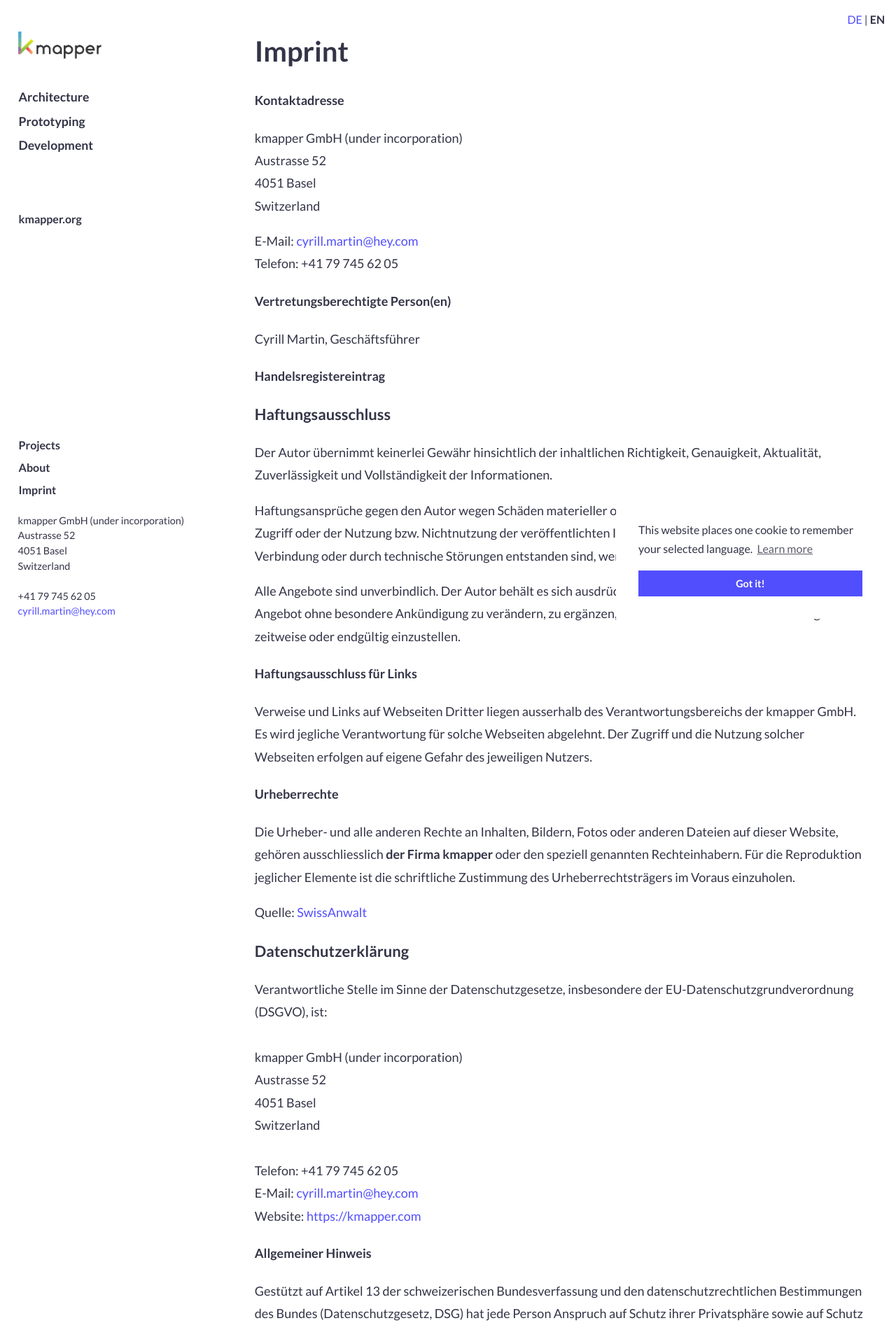
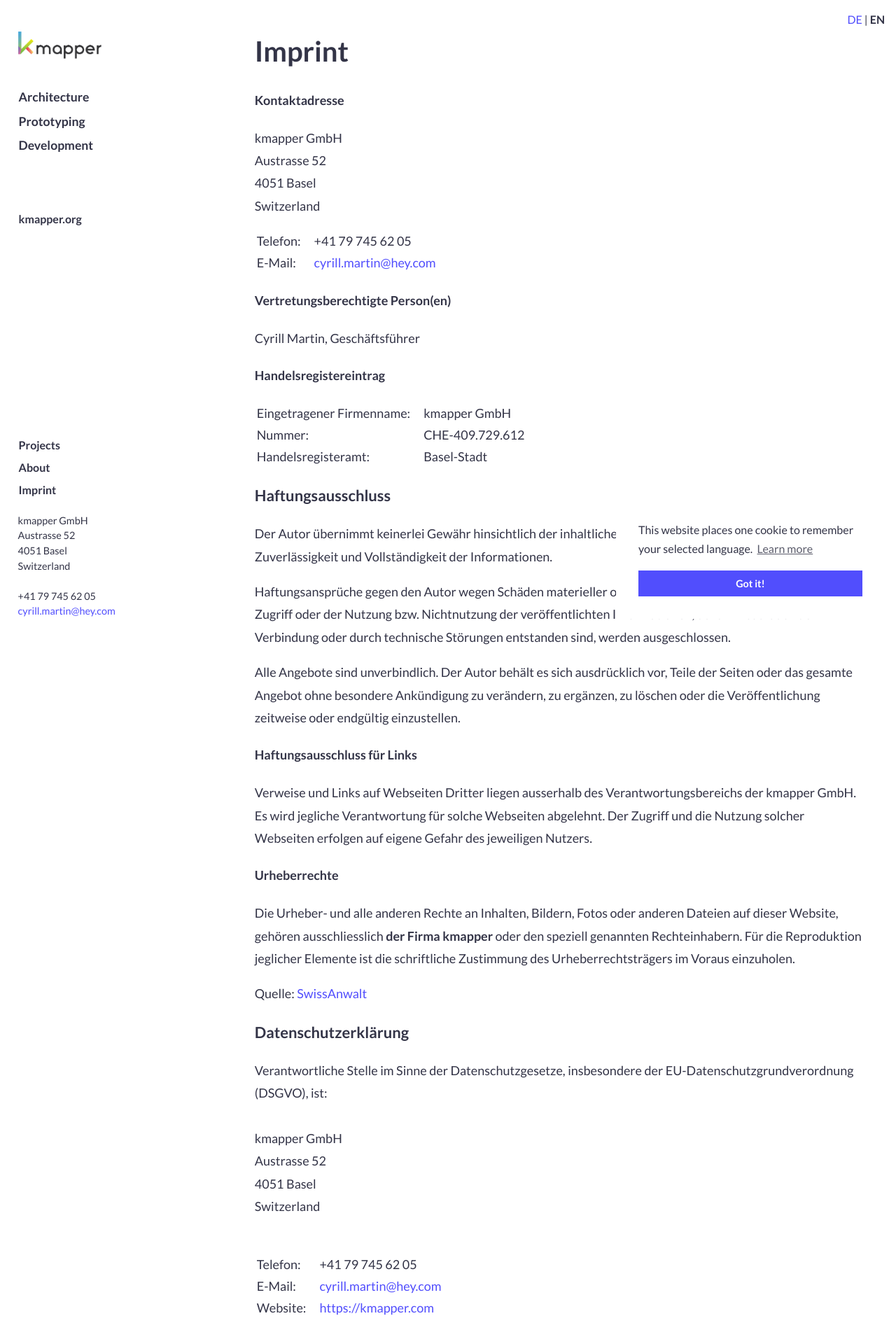
Before and after one commit to cyrill-martin/kmapper.com, a Jekyll site: the page built from sites/_en/imprint.md, in a window 1280 px wide. Shown: the top 1900 px of the page at 70% size. Built offline with Jekyll 4.4.1, drawn with Linux system fonts in a browser that asks for light colours.

Commit message:
Add hr number, add new projects layout

```diff
--- a/_config.yml
+++ b/_config.yml
@@ -20,9 +20,7 @@
 
 title: kmapper
 company: kmapper GmbH
-companyAddOn_de: (in Gründung)
-companyAddOn_en: (under incorporation)
-hr_number:
+hr_number: CHE-409.729.612
 hr_place: Basel-Stadt
 
 email: cyrill.martin@hey.com
--- a/_includes/footer.html
+++ b/_includes/footer.html
@@ -18,5 +18,5 @@
   <a href="mailto:{{ site.email }}">{{ site.email }}</a>
 </div>
 <div class="copyright-statement">
-  &#169; {{ 'now' | date: "%Y" + 1 }} {{ site.company }} {%- if page.lang == "de" -%} &nbsp;{{ site.companyAddOn_de }} {%- else -%} &nbsp;{{ site.companyAddOn_en }} {%- endif -%}
+  &#169; {{ 'now' | date: "%Y" + 1 }} {{ site.company }}
 </div>
--- a/_layouts/imprint.html
+++ b/_layouts/imprint.html
@@ -13,12 +13,7 @@
 		<h4>Kontaktadresse</h4>
 
 		<p>
-			{{ site.company }}
-			{%- if page.lang == "de" -%}
-				&nbsp;{{ site.companyAddOn_de }}<br>
-			{%- else -%}
-			    &nbsp;{{ site.companyAddOn_en }}<br>
-			{%- endif -%}
+			{{ site.company }}<br>
 			Austrasse 52<br>
 			4051 Basel<br>
 			{%- if page.lang == "de" -%}
@@ -29,8 +24,16 @@
 		</p>
 
 		<p>
-			E-Mail: <a href="mailto:{{ site.email }}">{{ site.email }}</a><br>
-			Telefon: {{ site.telephone }}
+			<table>
+				<tr>
+    				<td>Telefon:</td>
+    				<td>{{ site.telephone }}</td>
+    			</tr>
+    			<tr>
+    				<td>E-Mail:</td>
+    				<td><a href="mailto:{{ site.email }}">{{ site.email }}</a></td>
+  				</tr>
+			</table>
 		</p>
 
 		<h4>Vertretungsberechtigte Person(en)</h4>
@@ -41,11 +44,22 @@
 
 		<h4>Handelsregistereintrag</h4>
 
-<!-- 		<p>
-			Eingetragener Firmenname: {{ site.company }} <br>
-			Nummer: {{ site.hr_number }}<br>
-			Handelsregisteramt: {{ site.hr_place }}
-		</p> -->
+		<p>
+			<table>
+				<tr>
+    				<td>Eingetragener Firmenname:</td>
+    				<td>{{ site.company }}</td>
+    			</tr>
+    			<tr>
+    				<td>Nummer:</td>
+    				<td>{{ site.hr_number }}</td>
+  				</tr>
+  				<tr>
+  					<td>Handelsregisteramt:</td>
+  					<td>{{ site.hr_place }}</td>
+  				</tr>
+			</table>
+		</p>
 
 		<h3>Haftungsausschluss</h3>
 
@@ -82,12 +96,7 @@
 		<p>
 			Verantwortliche Stelle im Sinne der Datenschutzgesetze, insbesondere der EU-Datenschutzgrundverordnung (DSGVO), ist:
 			<br><br>
-			{{ site.company }}
-			{%- if page.lang == "de" -%}
-				&nbsp;{{ site.companyAddOn_de }}<br>
-			{%- else -%}
-			    &nbsp;{{ site.companyAddOn_en }}<br>
-			{%- endif -%}
+			{{ site.company }}<br>
 			Austrasse 52<br>
 			4051 Basel<br>
 			{%- if page.lang == "de" -%}
@@ -96,9 +105,20 @@
 				Switzerland<br>
 			{%- endif -%}
 			<br>
-			Telefon: {{ site.telephone }}<br/>
-			E-Mail: <a href="mailto:{{ site.email }}">{{ site.email }}</a><br/>
-			Website: <a href="{{ "/" | relative_url }}">https://kmapper.com</a>
+			<table>
+				<tr>
+    				<td>Telefon:</td>
+    				<td>{{ site.telephone }}</td>
+    			</tr>
+    			<tr>
+    				<td>E-Mail:</td>
+    				<td><a href="mailto:{{ site.email }}">{{ site.email }}</a></td>
+  				</tr>
+  				<tr>
+  					<td>Website:</td>
+  					<td><a href="{{ "/" | relative_url }}">https://kmapper.com</a></td>
+  				</tr>
+			</table>
 		</p>
 
 		<h4>Allgemeiner Hinweis</h4>
--- a/_sass/kmapper.scss
+++ b/_sass/kmapper.scss
@@ -9,6 +9,36 @@
 
 $logo-width: 120px;
 $margin: 0.5rem;
+$opacity: 0.8;
+
+.grad-blueish {
+	background: -webkit-linear-gradient(left, rgba(67, 166, 221, $opacity) 0%, rgba(113, 180, 162, $opacity) 80%, rgba(126, 187, 138, $opacity) 100%);
+	background: -o-linear-gradient(left, rgba(67, 166, 221, $opacity) 0%, rgba(113, 180, 162, $opacity) 80%, rgba(126, 187, 138, $opacity) 100%);
+	background: -ms-linear-gradient(left, rgba(67, 166, 221, $opacity) 0%, rgba(113, 180, 162, $opacity) 80%, rgba(126, 187, 138, $opacity) 100%);
+	background: -moz-linear-gradient(left, rgba(67, 166, 221, $opacity) 0%, rgba(113, 180, 162, $opacity) 80%, rgba(126, 187, 138, $opacity) 100%);
+	background: linear-gradient(to right, rgba(67, 166, 221, $opacity) 0%, rgba(113, 180, 162, $opacity) 80%, rgba(256, 256, 138, $opacity) 100%);
+}
+.grad-redish {
+	background: -webkit-linear-gradient(right, rgba(246, 234, 94, $opacity) 0%, rgba(243, 177, 99, $opacity) 40%, rgba(239, 130, 96, $opacity) 81%, rgba(237, 109, 94, $opacity) 100%);
+	background: -o-linear-gradient(right, rgba(246, 234, 94, $opacity) 0%, rgba(243, 177, 99, $opacity) 40%, rgba(239, 130, 96, $opacity) 81%, rgba(237, 109, 94, $opacity) 100%);
+	background: -ms-linear-gradient(right, rgba(246, 234, 94, $opacity) 0%, rgba(243, 177, 99, $opacity) 40%, rgba(239, 130, 96, $opacity) 81%, rgba(237, 109, 94, $opacity) 100%);
+	background: -moz-linear-gradient(right, rgba(246, 234, 94, $opacity) 0%, rgba(243, 177, 99, $opacity) 40%, rgba(239, 130, 96, $opacity) 81%, rgba(237, 109, 94, $opacity) 100%);
+	background: linear-gradient(to left, rgba(246, 234, 94, $opacity) 0%, rgba(243, 177, 99, $opacity) 40%, rgba(239, 130, 96, $opacity) 81%, rgba(237, 109, 94, $opacity) 100%);
+}
+.grad-purpleish {// purpleish
+	background: -webkit-linear-gradient(left, rgba(121, 111, 177, $opacity) 0%, rgba(172, 110, 164, $opacity) 94%, rgba(177, 110, 163, $opacity) 100%);
+	background: -o-linear-gradient(left, rgba(121, 111, 177, $opacity) 0%, rgba(172, 110, 164, $opacity) 94%, rgba(177, 110, 163, $opacity) 100%);
+	background: -ms-linear-gradient(left, rgba(121, 111, 177, $opacity) 0%, rgba(172, 110, 164, $opacity) 94%, rgba(177, 110, 163, $opacity) 100%);
+	background: -moz-linear-gradient(left, rgba(121, 111, 177, $opacity) 0%, rgba(172, 110, 164, $opacity) 94%, rgba(177, 110, 163, $opacity) 100%);
+	background: linear-gradient(to right, rgba(121, 111, 177, $opacity) 0%, rgba(172, 110, 164, $opacity) 94%, rgba(177, 110, 163, $opacity) 100%);
+}
+.grad-greenish {// greenish
+	background: -webkit-linear-gradient(right, rgba(243, 236, 10, $opacity) 0%, rgba(188, 214, 48, $opacity) 60%, rgba(156, 203, 59, $opacity) 100%);
+	background: -o-linear-gradient(right, rgba(243, 236, 10, $opacity) 0%, rgba(188, 214, 48, $opacity) 60%, rgba(156, 203, 59, $opacity) 100%);
+	background: -ms-linear-gradient(right, rgba(243, 236, 10, $opacity) 0%, rgba(188, 214, 48, $opacity) 60%, rgba(156, 203, 59, $opacity) 100%);
+	background: -moz-linear-gradient(right, rgba(243, 236, 10, $opacity) 0%, rgba(188, 214, 48, $opacity) 60%, rgba(156, 203, 59, $opacity) 100%);
+	background: linear-gradient(to left, rgba(243, 236, 10, $opacity) 0%, rgba(188, 214, 48, $opacity) 60%, rgba(156, 203, 59, $opacity) 100%);
+}
 
 a {
 	color: #514efd;
@@ -23,6 +53,16 @@
 	font-size: 1.125rem;
 	font-weight: 400;
 	line-height: 1.8;
+}
+
+table { // Like p
+  font-size: 1.125rem;
+  font-weight: 400;
+  line-height: 1.8;
+
+  td {
+  	padding-right: 1rem;
+  }
 }
 
 .home {
@@ -169,8 +209,8 @@
 
 .project {
 	margin-bottom: 2rem;
-	background-color: #F5F5F5;
-	border-radius: 4px;
+	// background-color: #F5F5F5;
+	border: solid 1px #333447;
 
 	.project-image {
 		position: relative;
```
Also changed, not shown: _layouts/projects.html (+8 -2 lines), sites/_de/projekte.md (+1 -1 lines).
